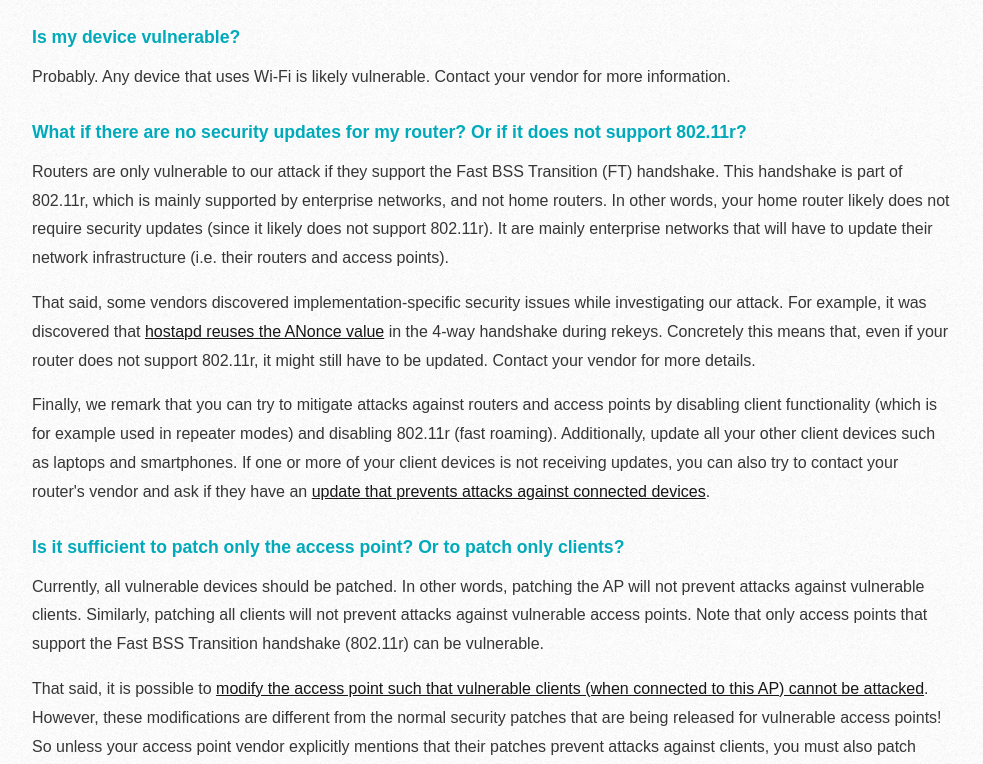
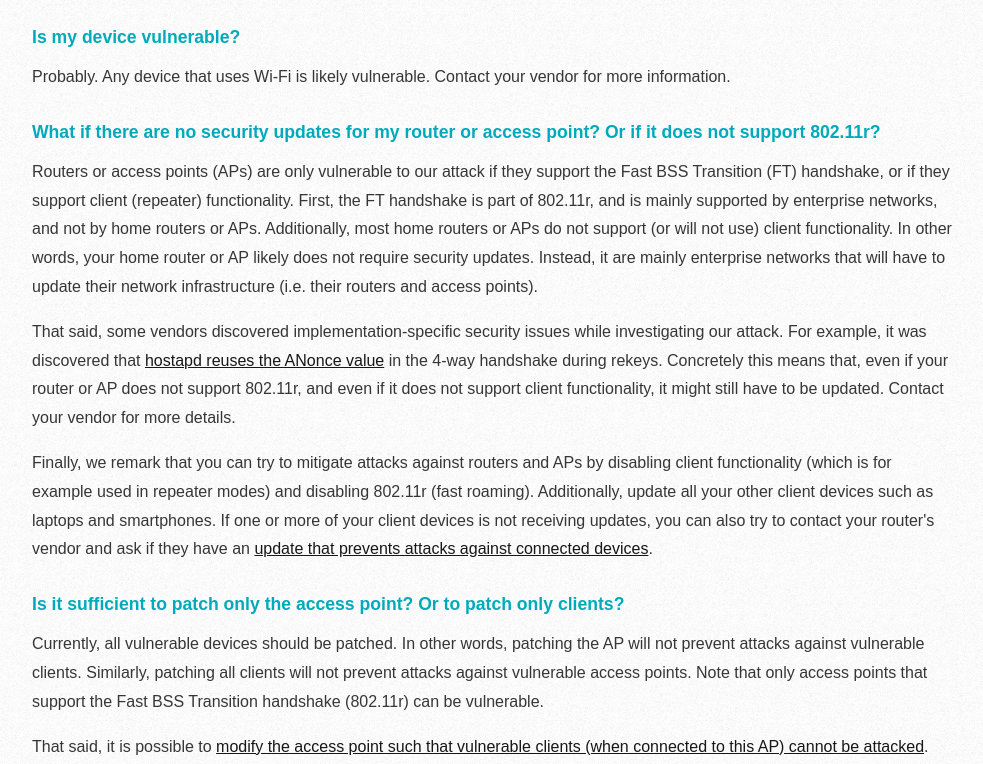
Before and after one commit to vanhoefm/krackattacks, a plain HTML site: page index.html in a window 1280 px wide. Shown: the part 7566-8330 px from the top of the page, without its empty margins (148-1131 px from the left). Drawn offline with Linux system fonts and the light colour scheme.

Commit message:
Q&A: further clarify home router updates

```diff
--- a/index.html
+++ b/index.html
@@ -282,7 +282,7 @@
 				<li><a href="#onlyaes">I'm using WPA2 with only AES. That's also vulnerable?</a></li>
 				<li><a href="#authors">You use the word "we" in this website. Who is we?</a></li>
 				<li><a href="#amivulnerable">Is my device vulnerable?</a></li>
-				<li><a href="#norouterupdates">What if there are no security updates for my router? Or if it does not support 802.11r?</a></li>
+				<li><a href="#norouterupdates">What if there are no security updates for my router or access point? Or if it does not support 802.11r?</a></li>
 				<li><a href="#patch-client-and-ap">Is it sufficient to patch only the access point? Or to patch only clients?</a></li>
 				<li><a href="#ap-mitigations">Can we modify an access point to prevent attacks against the client?</a></li>
 				<li><a href="#howdiscovered">How did you discover these vulnerabilities?</a></li>
@@ -334,19 +334,20 @@
 			<p>Probably. Any device that uses Wi-Fi is likely vulnerable. Contact your vendor for more information.</p>
 
 			<a name="norouterupdates" ></a>
-			<h3>What if there are no security updates for my router? Or if it does not support 802.11r?</h3>
+			<h3>What if there are no security updates for my router or access point? Or if it does not support 802.11r?</h3>
 			<p>
-			Routers are only vulnerable to our attack if they support the Fast BSS Transition (FT) handshake.
-			This handshake is part of 802.11r, which is mainly supported by enterprise networks, and not home routers.
-			In other words, your home router likely does not require security updates (since it likely does not support 802.11r).
-			It are mainly enterprise networks that will have to update their network infrastructure (i.e. their routers and access points).</p>
+			Routers or access points (APs) are only vulnerable to our attack if they support the Fast BSS Transition (FT) handshake, or if they support client (repeater) functionality.
+			First, the FT handshake is part of 802.11r, and is mainly supported by enterprise networks, and not by home routers or APs.
+			Additionally, most home routers or APs do not support (or will not use) client functionality.
+			In other words, your home router or AP likely does not require security updates.
+			Instead, it are mainly enterprise networks that will have to update their network infrastructure (i.e. their routers and access points).</p>
 			<!-- Note: there might also be other implementations bugs where replay of msg4/4 causes a key reinstallation attack -->
 			<p>That said, some vendors discovered implementation-specific security issues while investigating our attack.
 			For example, it was discovered that <a href="https://w1.fi/security/2017-1/wpa-packet-number-reuse-with-replayed-messages.txt">hostapd reuses the ANonce value</a> in the 4-way handshake during rekeys.
-			Concretely this means that, even if your router does not support 802.11r, it might still have to be updated.
+			Concretely this means that, even if your router or AP does not support 802.11r, and even if it does not support client functionality, it might still have to be updated.
 			Contact your vendor for more details.
 			</p>
-			<p>Finally, we remark that you can try to mitigate attacks against routers and access points by disabling client functionality (which is for example used in repeater modes) and disabling 802.11r (fast roaming).
+			<p>Finally, we remark that you can try to mitigate attacks against routers and APs by disabling client functionality (which is for example used in repeater modes) and disabling 802.11r (fast roaming).
 			Additionally, update all your other client devices such as laptops and smartphones.
 			If one or more of your client devices is not receiving updates, you can also try to contact your router's vendor and ask if they have an <a href="#ap-mitigations">update that prevents attacks against connected devices</a>.</p>
 
```
